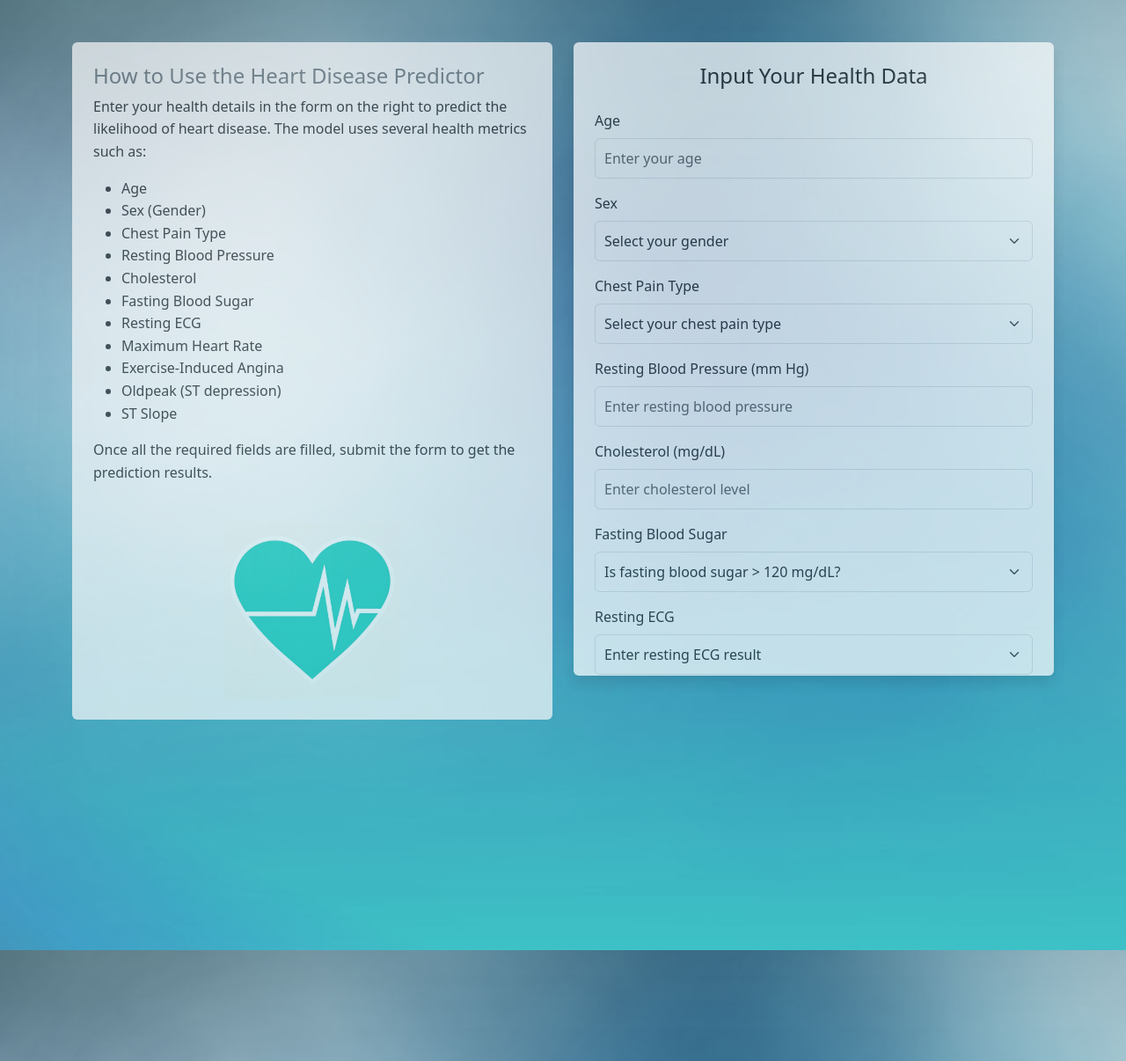
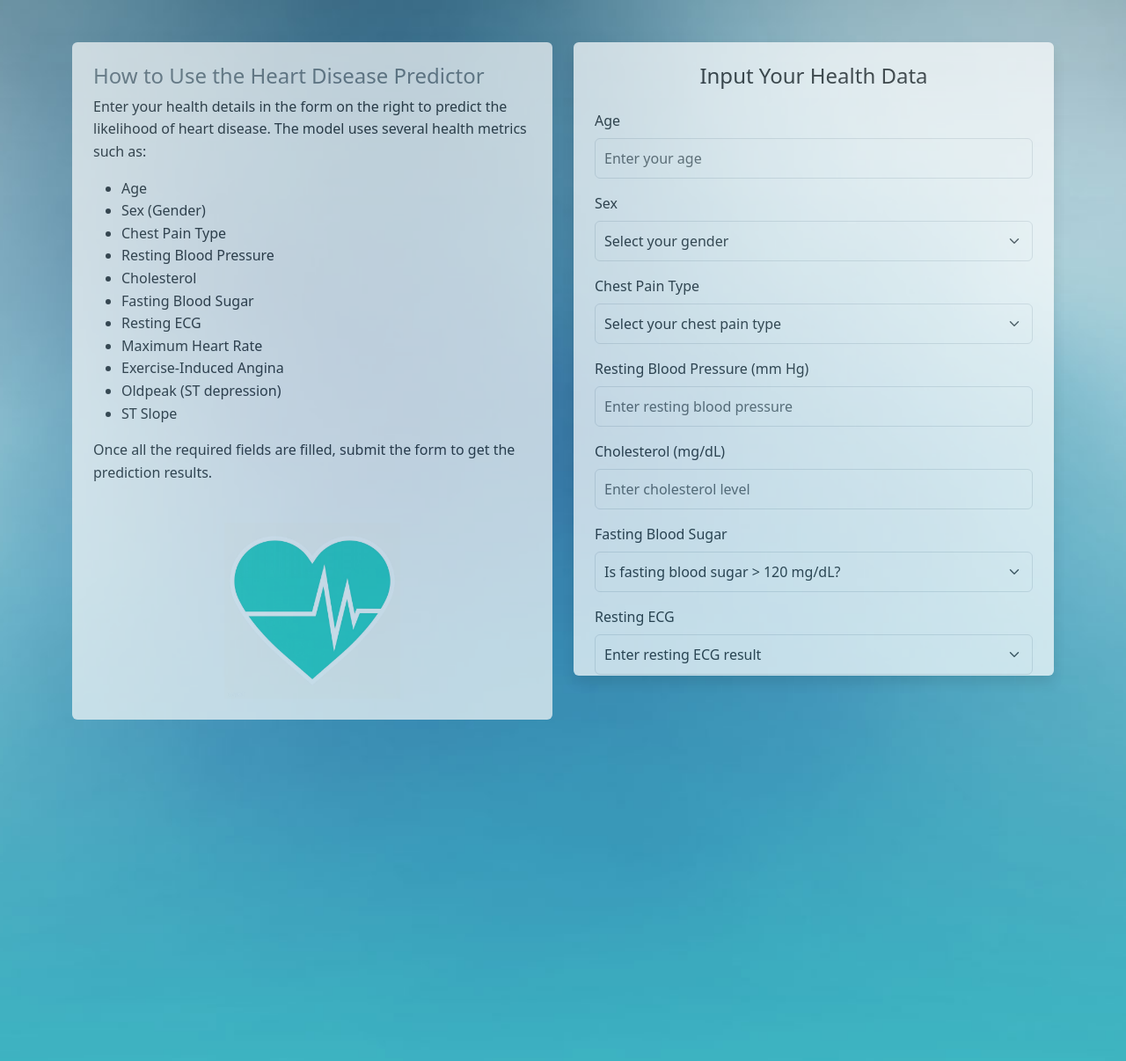
Before and after one commit to eric-h-123/flask-heart-app, a Flask app: page / in a window 1280 px wide. Shown: the top 1206 px of the page at 88% size. Run offline with Flask 3, Linux system fonts and the light colour scheme; parts of the project's set-up code (start-up, migrations or seed data) failed here and were passed over.

Commit message:
feat: Improve responsive background display for mobile and desktop
- Updated CSS for body background to ensure image covers the viewport on all screen sizes

- Applied `background-size: cover`, `background-attachment: fixed`, and centered positioning for optimal display

```diff
--- a/heart_app_copy/static/css/style_demo_1.css
+++ b/heart_app_copy/static/css/style_demo_1.css
@@ -1,5 +1,9 @@
 body {
     background-image: url(/static/images/Elegant_Background-4.jpg);
+    background-size: cover; /* Ensures the image covers the viewport */
+    background-repeat: no-repeat; /* Prevents tiling */
+    background-attachment: fixed; /* Keeps the image in place when scrolling */
+    background-position: center; /* Centers the image */
 }
 
 .info-section {
--- a/heart_app_copy/views.py
+++ b/heart_app_copy/views.py
@@ -52,7 +52,8 @@ def demo1():
 
         # Send back JSON response with prediction and probability
         return jsonify({
-            "prediction": int(prediction.item()), "probability": float(probability)})
+            "prediction": int(prediction.item()), # Convert numpy type to Python for JSON serialization
+            "probability": float(probability)})  # " "
 
     # Render HTML template on GET request
     return render_template("demo1.html")
```
